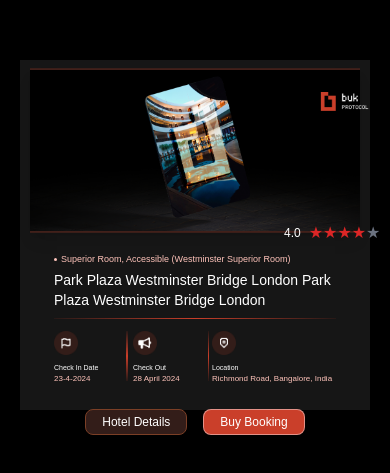
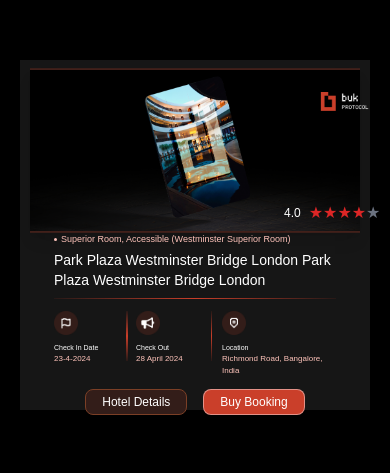
Before and after one commit to Thenmozhi-k/task-1, a React (Vite) app: page / in a window 390 px wide. Shown: the part 187-660 px from the top of the page. Built offline with nearby package versions, Linux system fonts and the light colour scheme.

Commit message:
first commit

```diff
--- a/src/components/LaunchScreen.jsx
+++ b/src/components/LaunchScreen.jsx
@@ -22,7 +22,7 @@ const LaunchScreen = ({ onNavigate }) => {
         >
           <div className='md:ml-[330px] sm:ml-[230px]'>
             <img src={buk} alt="" className='md:w-[70px] w-[50px] md:ml-12 sm:ml-[35px]' />
-            <div className="flex items-center  md:mt-[140px] sm:mt-[110px]">
+            <div className="flex items-center  md:mt-[140px] sm:mt-[90px]">
               <span className="text-white md:text-sm sm:text-xs mr-2">4.0</span>
               <div className="flex ">
                 <span className="text-red-600  md:text-lg sm:text-md md:mr-1">★</span>
@@ -55,7 +55,7 @@ const LaunchScreen = ({ onNavigate }) => {
                   <img src={vline} alt="" className='w-[1.5px] md:h-[73px] sm:h-[50px] ml-7 md:mt-1' />
                 </div>
 
-                <div className='flex md:ml-[-35px] sm:ml-[-15px]'>
+                <div className='flex md:ml-[-35px] sm:ml-[-12px]'>
                   <div className='flex-col flex'>
                     <img src={icon2} alt="" className='md:w-8 md:h-8 sm:w-6 sm:h-6' />
                     <p className='md:text-[9px] sm:text-[7px] text-white mt-2'>Check Out</p>
@@ -65,7 +65,7 @@ const LaunchScreen = ({ onNavigate }) => {
                   <img src={vline} alt="" className='w-[1.5px] md:h-[73px] sm:h-[50px] ml-7 md:mt-1' />
                 </div>
 
-                <div className='flex md:ml-[-50px] sm:ml-[-30px]'>
+                <div className='flex md:ml-[-50px] sm:ml-[-20px]'>
                   <div className='flex-col flex'>
                     <img src={icon3} alt="" className='md:w-8 md:h-8 sm:w-6 sm:h-6' />
                     <p className='md:text-[9px] sm:text-[7px] text-white mt-2'>Location</p>
@@ -76,7 +76,7 @@ const LaunchScreen = ({ onNavigate }) => {
             </div>
 
             {/* button */}
-            <div className='flex justify-center items-center gap-4 mt-6'>
+            <div className='flex justify-center items-center gap-4 md:mt-6 sm:mt-3'>
               <button className='text-white bg-[#331D19] border border-[#7B3F26] md:px-9 md:py-2 sm:text-xs sm:px-4 sm:py-1 md:text-[16px] rounded-lg '>Hotel Details</button>
               <button className='text-white bg-[#CA3F2A] border border-[#FFE3E3] md:px-9 md:py-2 sm:text-xs sm:px-4 sm:py-1 md:text-[16px] rounded-lg border-opacity-50'
                onClick={onNavigate}>Buy Booking</button>
```
